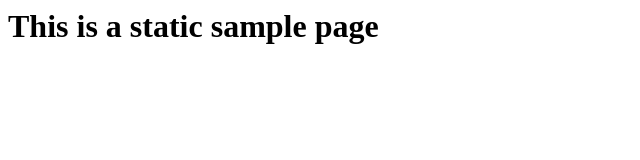
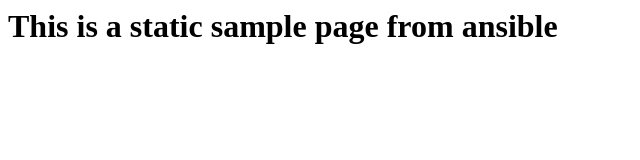
Before and after one commit to alnroldan/ansible-intro, a plain HTML site: page index.html in a window 1280 px wide. Shown: the whole page, without its empty margins (0-640 px from the left). Drawn offline with Linux system fonts and the light colour scheme.

Commit message:
update index description with ansible

```diff
--- a/index.html
+++ b/index.html
@@ -3,6 +3,6 @@
         <title>This is a index page</title>
     </head>
 <body>
-    <h1>This is a static sample page</h1>
+    <h1>This is a static sample page from ansible</h1>
 </body>
 </html>
```
